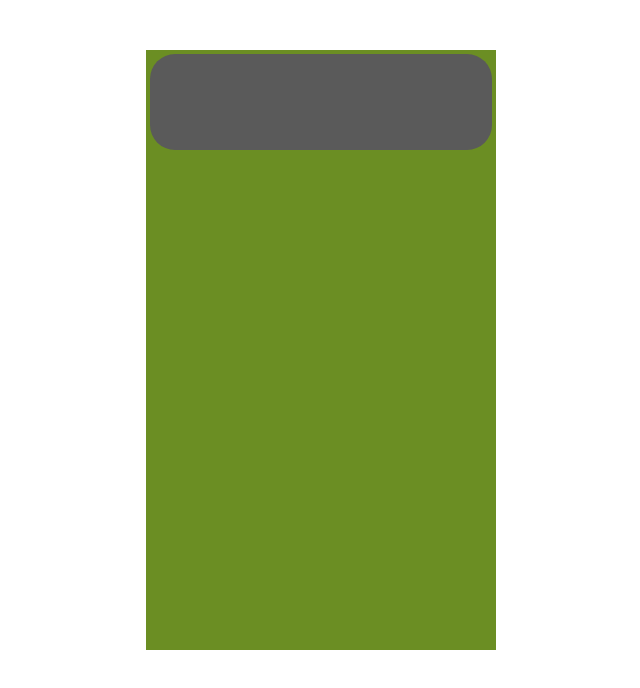
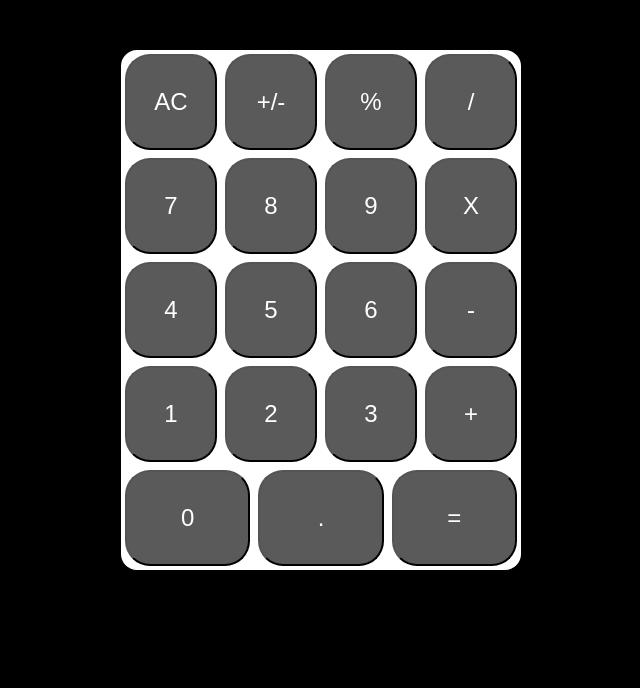
Before and after one commit to nganifaith/React_Calculator, a React (Create React App) app: page / in a window 1280 px wide. Shown: the top 688 px of the page, without its empty margins (319-959 px from the left). Built offline with nearby package versions, Linux system fonts and the light colour scheme.

Commit message:
Add button panel

```diff
--- a/src/components/App.css
+++ b/src/components/App.css
@@ -1,6 +1,20 @@
+body {
+  background-color: #000;
+}
+
 .App {
+  display: flex;
+  align-items: center;
+  justify-content: center;
   text-align: center;
-  height: 600px;
-  width: 350px;
-  background: olivedrab;
 }
+
+.calc-wrapper {
+  background-color: #fff;
+  width: 400px;
+  border-radius: 16px;
+}
+
+.row {
+  display: flex;
+}
--- a/src/components/App.js
+++ b/src/components/App.js
@@ -1,10 +1,12 @@
 import './App.css';
-import Button from './Button';
+import ButtonPanel from './ButtonPanel';
 
 function App() {
   return (
     <div className="App">
-      <Button />
+      <div className="calc-wrapper">
+        <ButtonPanel />
+      </div>
     </div>
   );
 }
--- a/src/components/Button.js
+++ b/src/components/Button.js
@@ -1,6 +1,15 @@
 import React from 'react';
 import './Button.css';
+import PropTypes from 'prop-types';
 
-const Button = ({ symbol }) => <div className="button-wrapper">{symbol}</div>;
+const Button = ({ symbol }) => (
+  <button type="button" className="button-wrapper">
+    {symbol}
+  </button>
+);
+
+Button.propTypes = {
+  symbol: PropTypes.string.isRequired,
+};
 
 export default Button;
--- a/src/components/ButtonPanel.js
+++ b/src/components/ButtonPanel.js
@@ -1,8 +1,40 @@
 import Button from './Button';
 
+const btnRows = {
+  row_1: ['AC', '+/-', '%', '/'],
+  row_2: ['7', '8', '9', 'X'],
+  row_3: ['4', '5', '6', '-'],
+  row_4: ['1', '2', '3', '+'],
+  row_5: ['0', '.', '='],
+};
+
 const ButtonPanel = () => (
-  <div className="button-wrapper">
-    <Button />
+  <div>
+    <div className="row">
+      {btnRows.row_1.map((symbol) => (
+        <Button key={symbol} symbol={symbol} />
+      ))}
+    </div>
+    <div className="row">
+      {btnRows.row_2.map((symbol) => (
+        <Button key={symbol} symbol={symbol} />
+      ))}
+    </div>
+    <div className="row">
+      {btnRows.row_3.map((symbol) => (
+        <Button key={symbol} symbol={symbol} />
+      ))}
+    </div>
+    <div className="row">
+      {btnRows.row_4.map((symbol) => (
+        <Button key={symbol} symbol={symbol} />
+      ))}
+    </div>
+    <div className="row">
+      {btnRows.row_5.map((symbol) => (
+        <Button key={symbol} symbol={symbol} />
+      ))}
+    </div>
   </div>
 );
 
```
